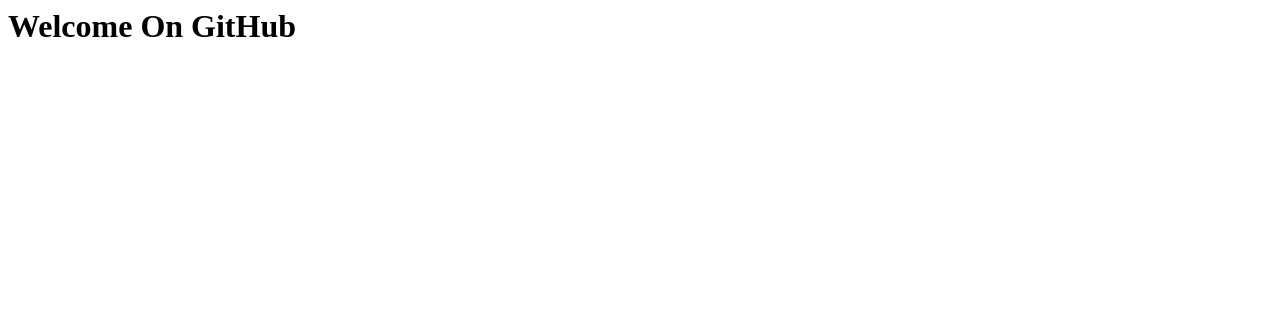
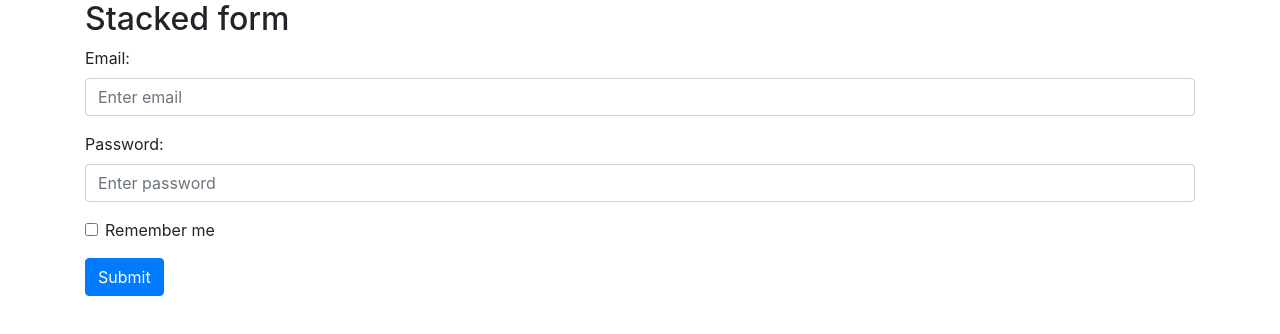
Before and after one commit to Claudehagenimana/hello-world, a plain HTML site: page index.html in a window 1280 px wide. Drawn offline with nearby package versions, Linux system fonts and the light colour scheme.

Commit message:
Update index.html

```diff
--- a/index.html
+++ b/index.html
@@ -1,8 +1,35 @@
-<html>
+<!DOCTYPE html>
+<html lang="en">
 <head>
-<title>TestOnGit</title>
+  <title>Bootstrap Example</title>
+  <meta charset="utf-8">
+  <meta name="viewport" content="width=device-width, initial-scale=1">
+  <link rel="stylesheet" href="https://cdn.jsdelivr.net/npm/bootstrap@4.6.2/dist/css/bootstrap.min.css">
+  <script src="https://cdn.jsdelivr.net/npm/jquery@3.6.3/dist/jquery.slim.min.js"></script>
+  <script src="https://cdn.jsdelivr.net/npm/popper.js@1.16.1/dist/umd/popper.min.js"></script>
+  <script src="https://cdn.jsdelivr.net/npm/bootstrap@4.6.2/dist/js/bootstrap.bundle.min.js"></script>
 </head>
 <body>
-<h1>Welcome On GitHub</h1>
+
+<div class="container">
+  <h2>Stacked form</h2>
+  <form action="/action_page.php">
+    <div class="form-group">
+      <label for="email">Email:</label>
+      <input type="email" class="form-control" id="email" placeholder="Enter email" name="email">
+    </div>
+    <div class="form-group">
+      <label for="pwd">Password:</label>
+      <input type="password" class="form-control" id="pwd" placeholder="Enter password" name="pswd">
+    </div>
+    <div class="form-group form-check">
+      <label class="form-check-label">
+        <input class="form-check-input" type="checkbox" name="remember"> Remember me
+      </label>
+    </div>
+    <button type="submit" class="btn btn-primary">Submit</button>
+  </form>
+</div>
+
 </body>
 </html>
```
